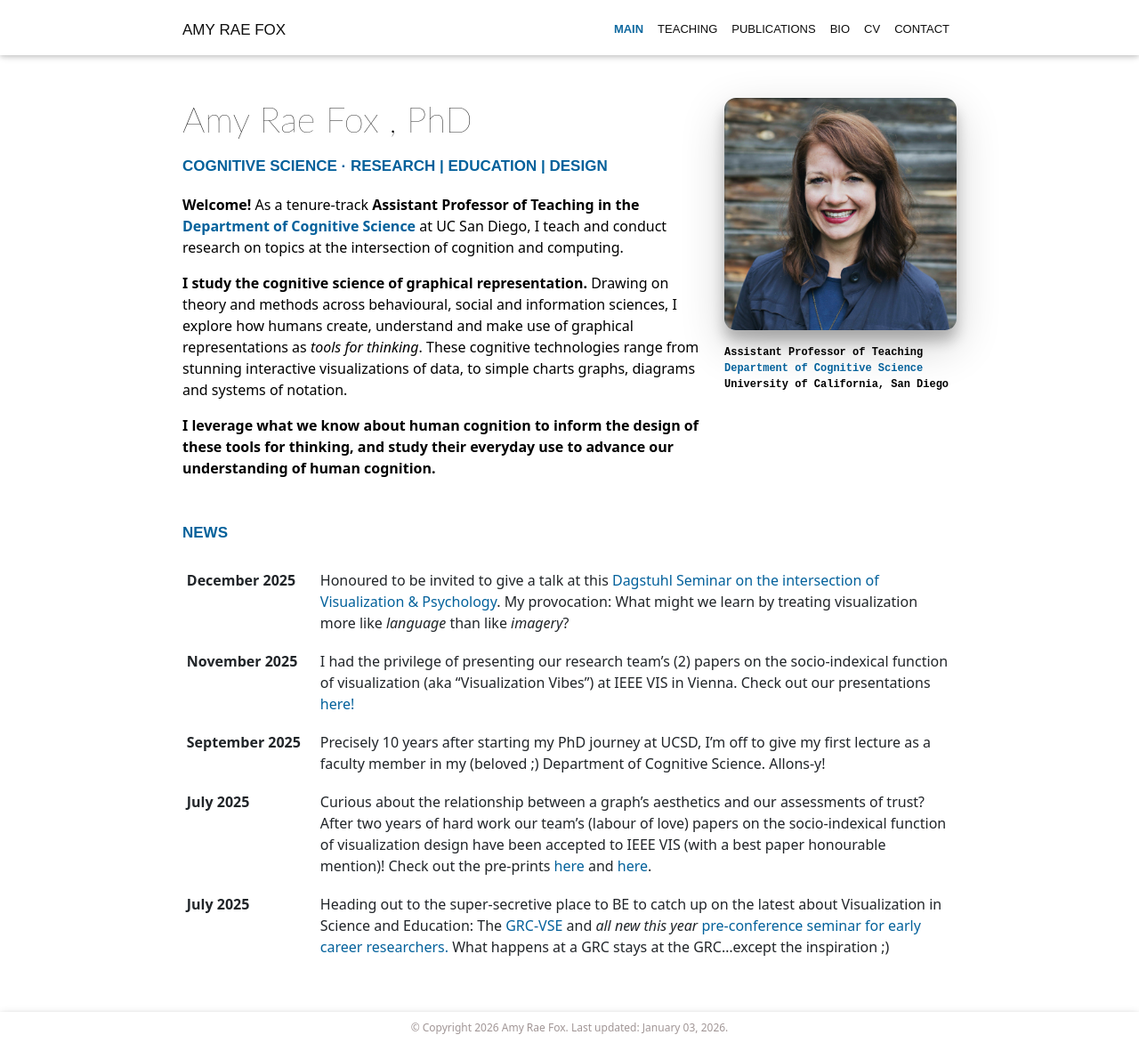
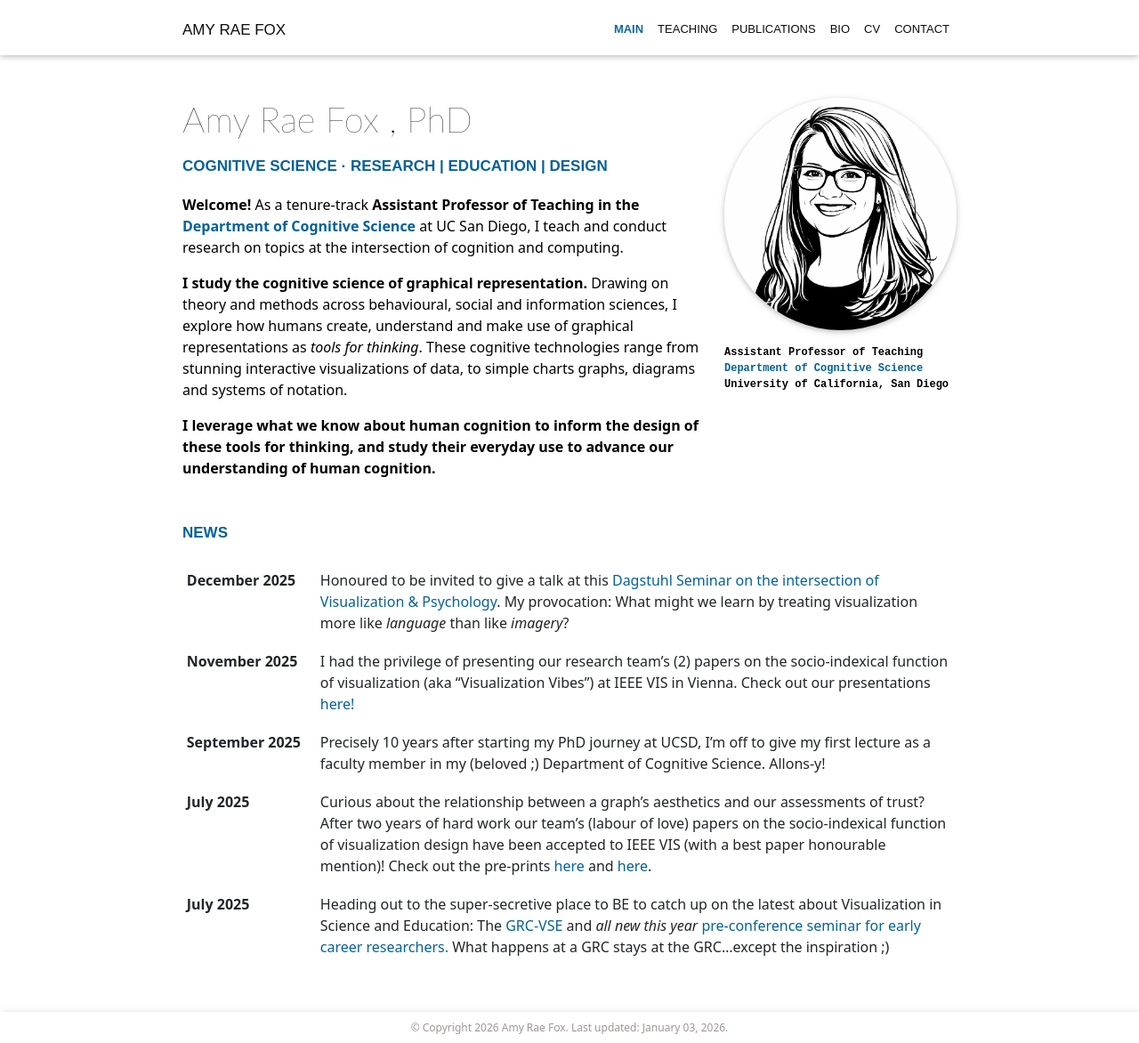
Before and after one commit to madebyafox/madebyafox.github.io, a Jekyll site: the page built from _pages/main.md, in a window 1280 px wide and 1172 px high. Shown: the whole window at 89% size. Built offline with Jekyll 4.4.1, drawn with Linux system fonts in a browser that asks for light colours; full-size pictures stand in for the smaller copies a plugin makes; comment, search, counter and statistics services are not loaded; a style sheet for code colours, icons or effects is not loaded.

Commit message:
add cartoon headshot and change z-depth to 1 from 3

```diff
--- a/_layouts/main.html
+++ b/_layouts/main.html
@@ -11,9 +11,9 @@ layout: default
       {%- assign profile_image_path = page.profile.image | prepend: 'assets/img/' -%}
 
       {% if page.profile.image_circular %}
-      {%- assign profile_image_class = "img-fluid z-depth-3 rounded-circle" -%}
+      {%- assign profile_image_class = "img-fluid z-depth-1 rounded-circle" -%}
       {% else %}
-      {%- assign profile_image_class = "img-fluid z-depth-3 rounded-custom" -%}
+      {%- assign profile_image_class = "img-fluid z-depth-1 rounded-custom" -%}
       {% endif %}
 
       {% include figure.liquid
```
Also changed, not shown: _pages/main.md (+2 -2 lines), assets/img/profile_cartoon.png (added), 1 other file.
